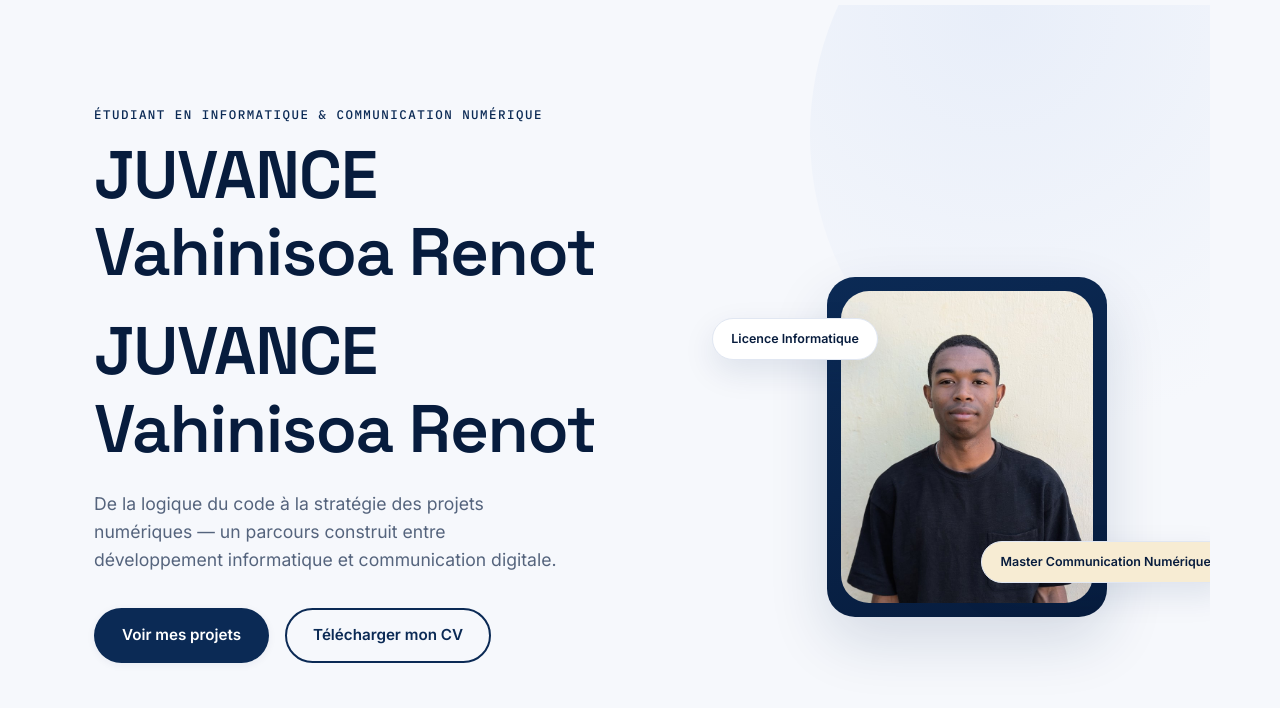
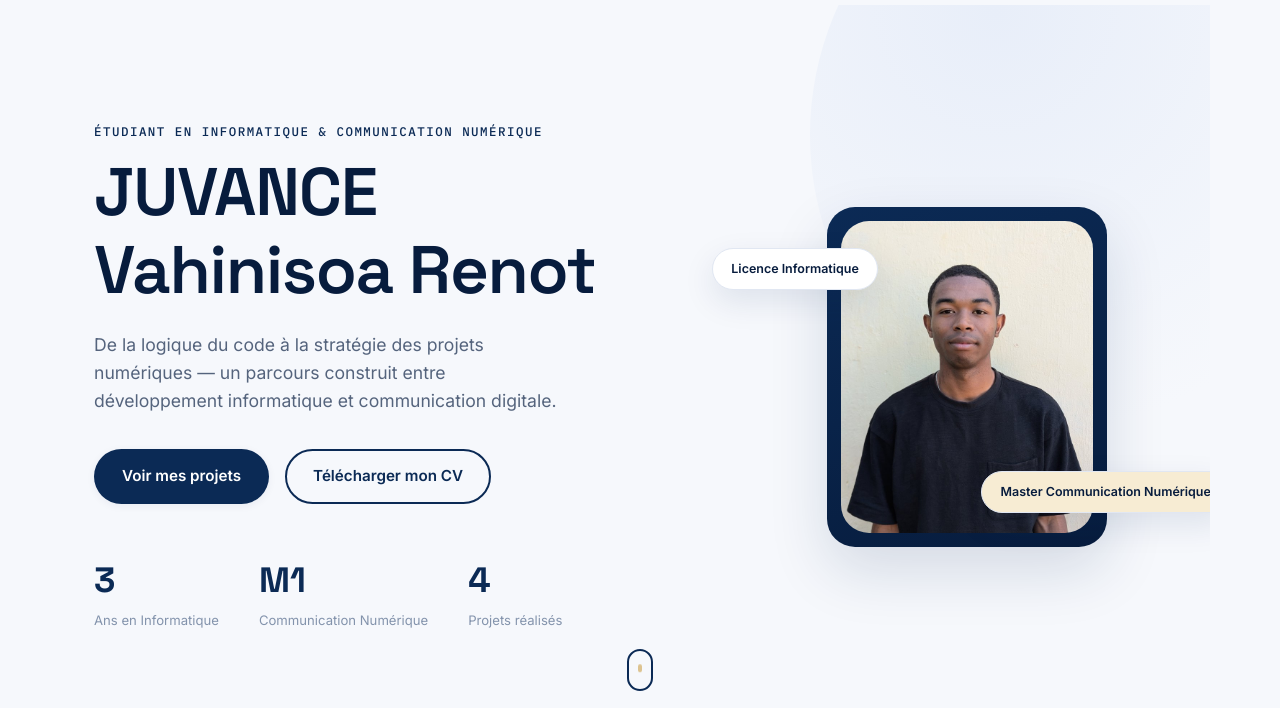
Before and after one commit to Juvance1703/portfolio, a plain HTML site: page index.html in a window 1280 px wide. Shown: the part 72-780 px from the top of the page. Drawn offline with Linux system fonts and the light colour scheme.

Commit message:
Premi commit

```diff
--- a/index.html
+++ b/index.html
@@ -48,7 +48,7 @@
     <div class="hero-inner">
       <div class="hero-content reveal">
         <p class="eyebrow">Étudiant en Informatique &amp; Communication Numérique</p>
-        <h1 class="hero-title">JUVANCE Vahinisoa Renot</h1>        <h1 class="hero-title">JUVANCE Vahinisoa Renot</h1>
+        <h1 class="hero-title">JUVANCE Vahinisoa Renot</h1>
 
         <p class="hero-subtitle">
           De la logique du code à la stratégie des projets numériques —
```
